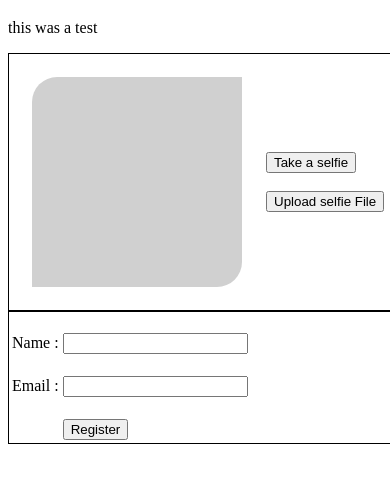
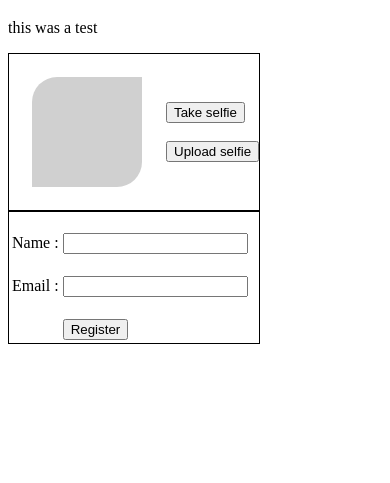
Before and after one commit to Fath92zx/Tutorial, a plain HTML site: page index.html in a window 390 px wide. Shown: the part 61-544 px from the top of the page. Drawn offline with Linux system fonts and the light colour scheme; some packages are replaced by stand-ins of ours.

Commit message:
edit index

```diff
--- a/index.html
+++ b/index.html
@@ -5,16 +5,16 @@
 
 	#A{
 		border:solid 1px black;
-		width:400px;
+		width:250px;
 	}
 	#B{
 		border:solid 1px black;
-		width:400px;
+		width:250px;
 	}
 
 	#photo{
-		height:200px;
-		width:200px;
+		height:100px;
+		width:100px;
 		background:#D0D0D0;
 		border-top-left-radius:25px;
 		border-bottom-right-radius:25px;
@@ -44,20 +44,20 @@
 				//destinationType:FILE_URI,	//FILE_URI , NATIVE_URI ,DATA_URL
 				//allowEdit:true;
 				//encodingType:JPEG,
-				destinationType: destinationType.DATA_URL	//PHOTOLIBRARY,CAMERA,SAVEDPHOTOALBUM :byDefault CAMERA
+				destinationType:CAMERA 	//PHOTOLIBRARY,CAMERA,SAVEDPHOTOALBUM :byDefault CAMERA
 			}
 			navigator.camera.getPicture(onSuccess,onFail,option);
 		}
 
 		//================================================================================================
 		//Album navigator ================================================================================
-		function getPhoto(source){
+		function getPhoto(){
 			var option2 = {
 				quality:80,
 				//destinationType:FILE_URI,	//FILE_URI , NATIVE_URI ,DATA_URL
 				//allowEdit:true;
 				//encodingType:JPEG,
-				pictureSourceType:source	//PHOTOLIBRARY,CAMERA,SAVEDPHOTOALBUM :byDefault CAMERA
+				pictureSourceType:PHOTOLIBRARY	//PHOTOLIBRARY,CAMERA,SAVEDPHOTOALBUM :byDefault CAMERA
 			}
 			navigator.camera.getPicture(onSuccess, onFail, option2);
 		}
@@ -82,11 +82,11 @@ this was a test<br>
 <div id="A">
 <table>
 <tr>
-<td><div id="photo"><img src="" id="pic" height="200" /></img></div></td>
+<td><div id="photo"><img src="" id="pic" height="50" /></img></div></td>
 <td>
 
-<input type="button" value="Take a selfie" onclick="initCamera()"/><br><br>
-<input type="button" value="Upload selfie File" onclick="getPhoto(pictureSource.SAVEDPHOTOALBUM)"/>
+<input type="button" value="Take selfie" onclick="initCamera()"/><br><br>
+<input type="button" value="Upload selfie" onclick="getPhoto(pictureSource.SAVEDPHOTOALBUM)"/>
 </td>
 </tr>
 </table>
```
